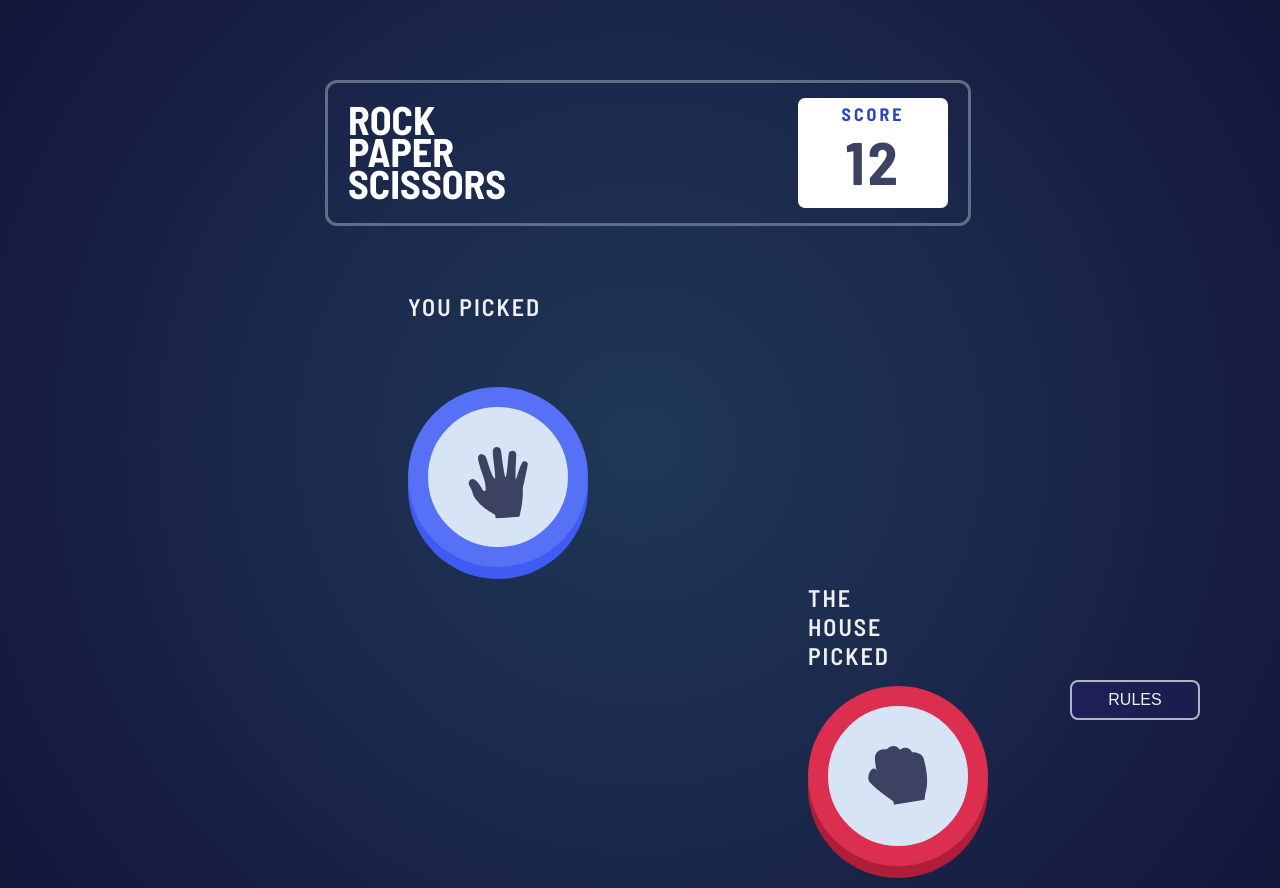
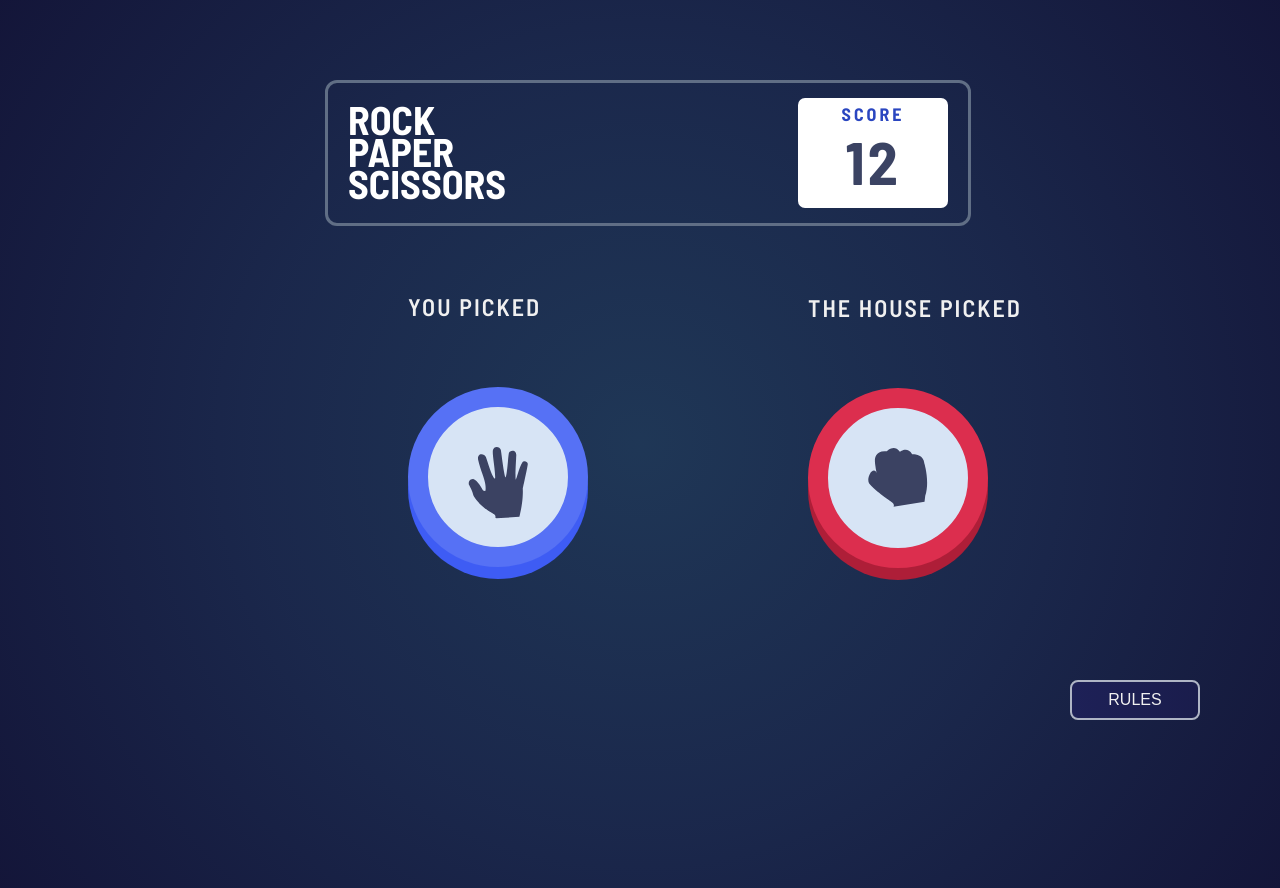
Before and after one commit to CHEGEBB/rock-paper-scissors-game, a React (Create React App) app: page / in a window 1280 px wide. Both pictures are taken after a click on the element 560 px from the left and 382 px from the top of the page. Built offline with nearby package versions, Linux system fonts and the light colour scheme.

Commit message:
added new features

```diff
--- a/src/sass/game.scss
+++ b/src/sass/game.scss
@@ -37,6 +37,8 @@ $Barlow-font: "Barlow Semi Condensed", sans-serif;
   display: flex;
   flex-direction: column;
   margin: auto 400px !important;
+  margin-top: -145px !important;
+  gap: 50px;
 
   button {
     display: none;
@@ -46,6 +48,7 @@ $Barlow-font: "Barlow Semi Condensed", sans-serif;
       letter-spacing: 2px !important;
       font-size: 24px;
       font-weight: 600;
+      width: 400px;
       color: #f0f0f0;
       font-family: $Barlow-font;
       text-transform: uppercase;
--- a/src/sass/paper.scss
+++ b/src/sass/paper.scss
@@ -10,11 +10,6 @@ $gradient1: linear-gradient(hsl(230, 89%, 62%), hsl(230, 89%, 65%));
     height: 140px;
     justify-content: center;
     align-items: center;
-}
-.paper-computer{
-  margin:auto 800px !important;
-  margin-top: -170px !important;
-  top : 20%;
 }
 .paper {
     @include element;
```
